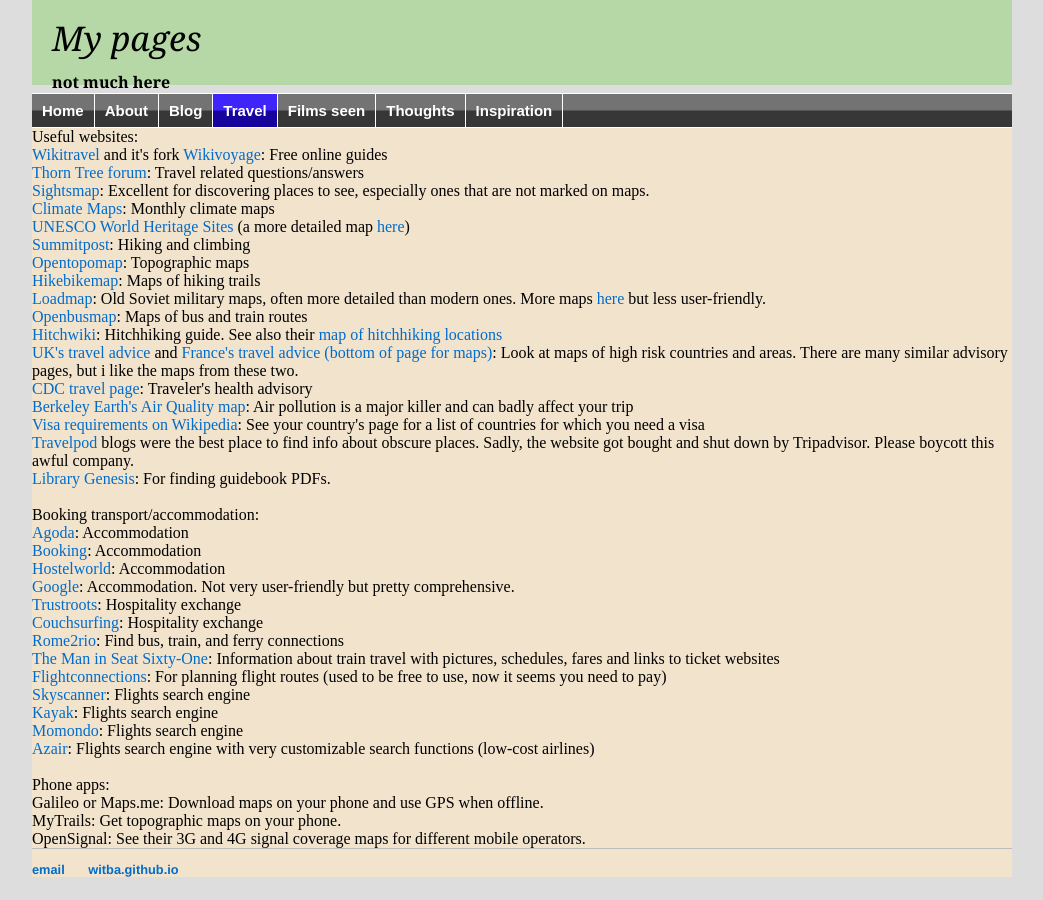
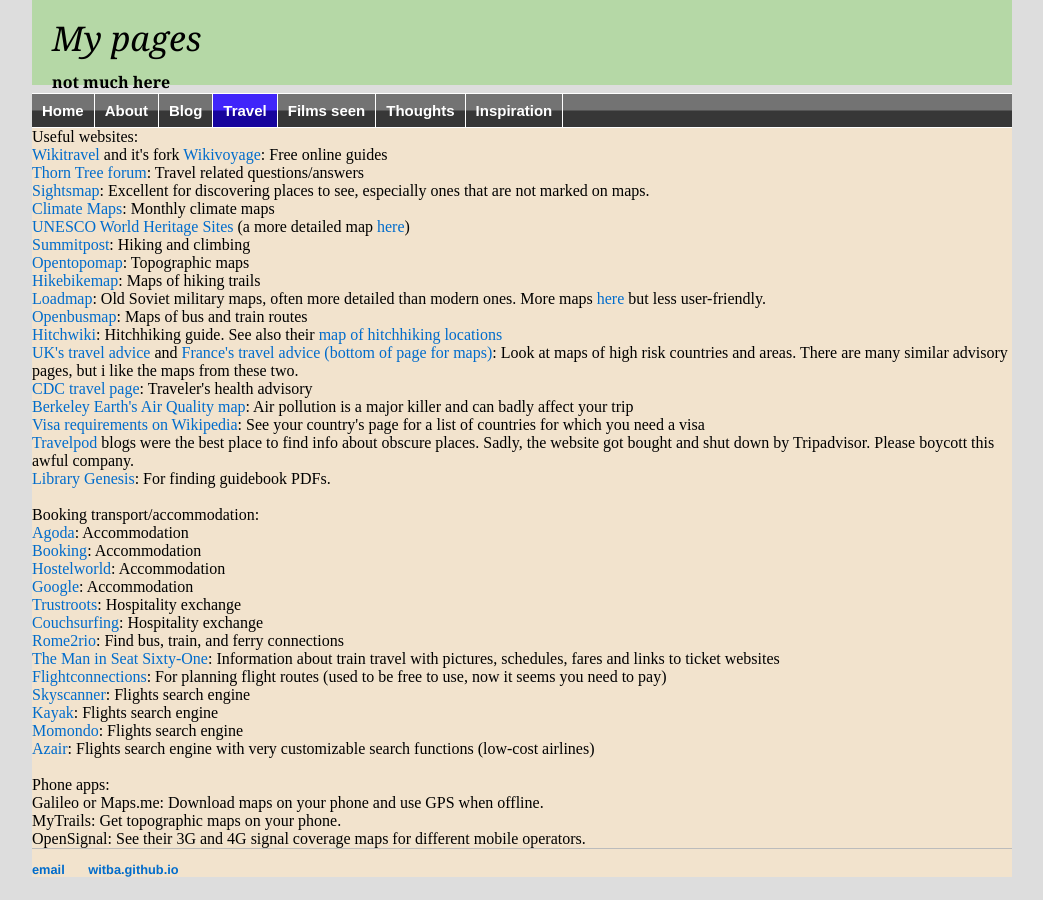
Before and after one commit to witba/witba.github.io, a Jekyll site: the page built from travel/resources.html, in a window 1280 px wide. Shown: the whole page, without its empty margins (118-1161 px from the left). Built offline with Jekyll 4.4.1, drawn with Linux system fonts in a browser that asks for light colours.

Commit message:
Update resources.html

```diff
--- a/travel/resources.html
+++ b/travel/resources.html
@@ -28,7 +28,7 @@
 <a href="https://www.agoda.com" target=_blank>Agoda</a>: Accommodation<br>
 <a href="https://www.booking.com" target=_blank>Booking</a>: Accommodation<br>
 <a href="https://www.hostelworld.com" target=_blank>Hostelworld</a>: Accommodation<br>
-<a href="https://www.google.com/search?q=hotels+in+sydney&tbm=lcl" target=_blank>Google</a>: Accommodation. Not very user-friendly but pretty comprehensive.<br>
+<a href="https://www.google.com/search?q=hotels+in+sydney&tbm=lcl" target=_blank>Google</a>: Accommodation<br>
 <a href="https://www.trustroots.org" target=_blank>Trustroots</a>: Hospitality exchange<br>
 <a href="https://www.couchsurfing.com" target=_blank>Couchsurfing</a>: Hospitality exchange<br>
 <a href="https://www.rome2rio.com" target=_blank>Rome2rio</a>: Find bus, train, and ferry connections<br>
```
